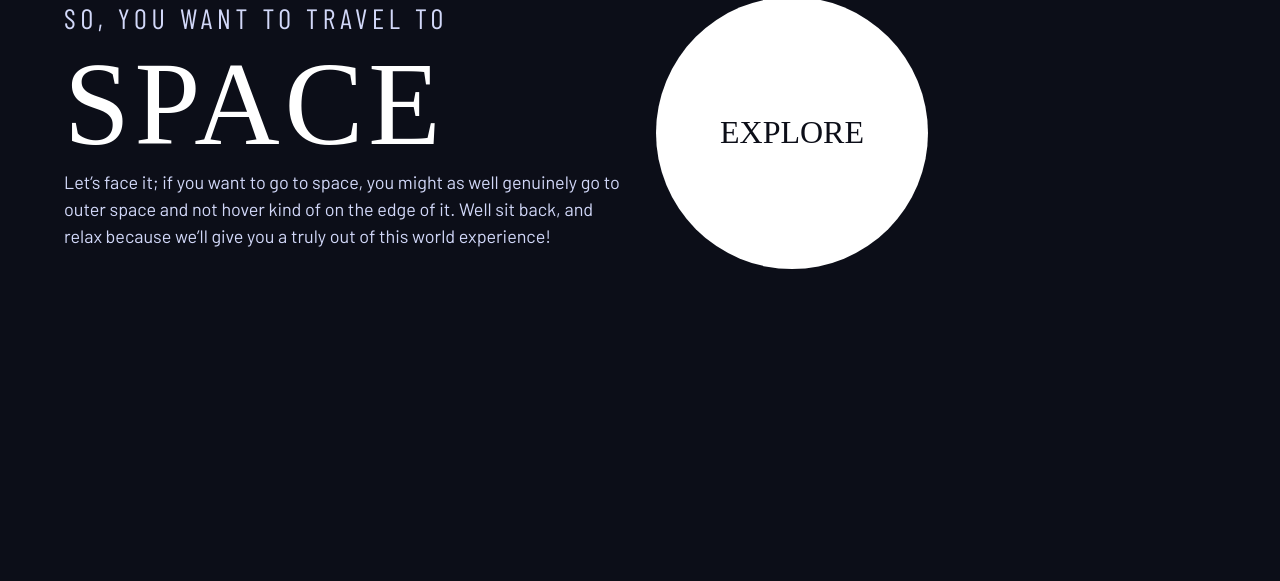
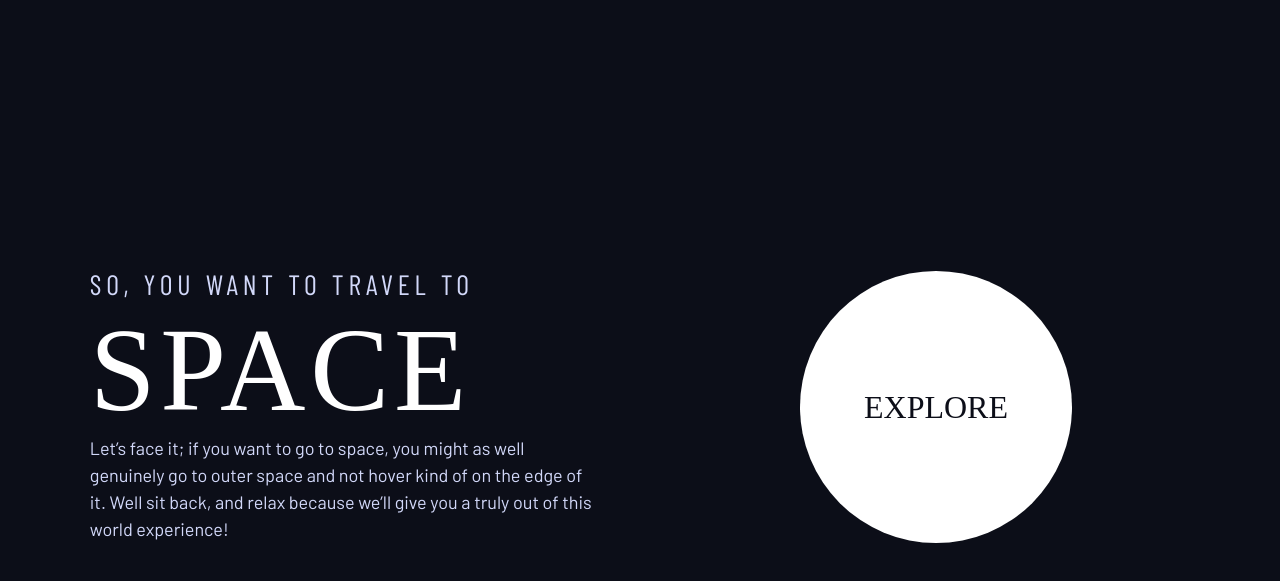
Before and after one commit to mldrenth/space_toursism_website, a plain HTML site: page index.html in a window 1280 px wide. Shown: the part 97-678 px from the top of the page. Drawn offline with nearby package versions, Linux system fonts and the light colour scheme; a web font is replaced by a local one.

Commit message:
Fix layout for homepage

```diff
--- a/index.css
+++ b/index.css
@@ -152,13 +152,21 @@ select {
 
 .grid-container {
     display: grid;
+    text-align: center;
+    place-items: center;
+   row-gap: 10%;
+   padding-inline: 1rem;
+}
 
+.grid-container * {
+    max-width: 50ch;
 }
 
 @media (min-width: 45em) {
     .grid-container {
+        text-align: left;
         column-gap: var(--container-gap, 2rem);
-        grid-template-columns: minmax(2rem, 1fr) minmax(0,40rem) minmax(0,40rem) minmax(2rem, 1fr);
+        grid-template-columns: minmax(1rem, 1fr) minmax(0,40rem) minmax(0,40rem) minmax(1rem, 1fr);
     }
     .grid-container > *:first-child {
         grid-column: 2;
@@ -166,6 +174,11 @@ select {
 
     .grid-container > *:last-child {
         grid-column: 3;
+    }
+
+    .grid-container--home {
+        padding-bottom: max(6rem, 20vh);
+        align-items: end;
     }
 }
 
@@ -239,6 +252,7 @@ select {
 /* ------------------- */
 
 .large-button {
+    font-size: 2rem;
     position: relative;
     display: inline-grid;
     z-index: 1;
--- a/index.html
+++ b/index.html
@@ -29,7 +29,7 @@
     </ul>
 </nav>
  </header>
- <div class="grid-container">
+ <div class="grid-container grid-container--home">
    <div>
   <h1 class="text-accent fs-500 ff-sans-cond uppercase letter-spacing-1">So, you want to travel to
   <span class="fs-900 ff-serif text-white d-block">Space</span></h1>
@@ -40,7 +40,7 @@
 <div>
 
 
-    <a href="#" class="large-button uppercase ff-serif fs-600 text-dark bg-white">Explore</a>
+    <a href="#" class="large-button uppercase ff-serif  text-dark bg-white">Explore</a>
   </div>
 
  </div>
```
